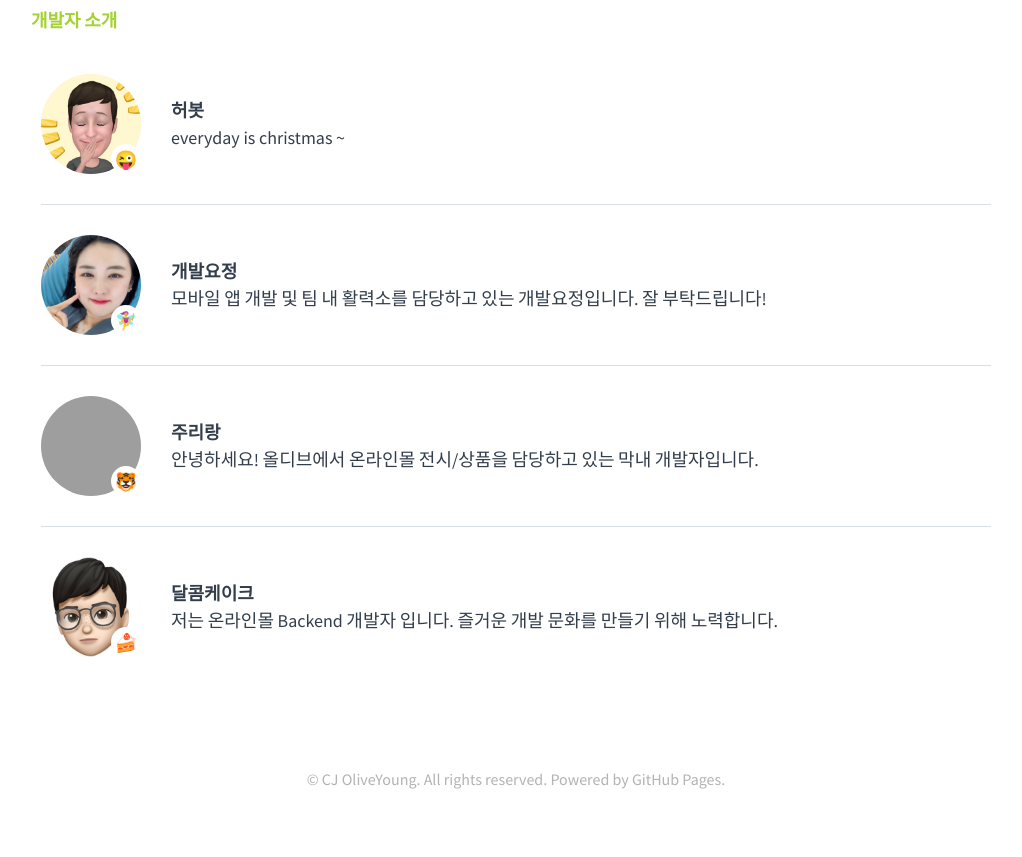
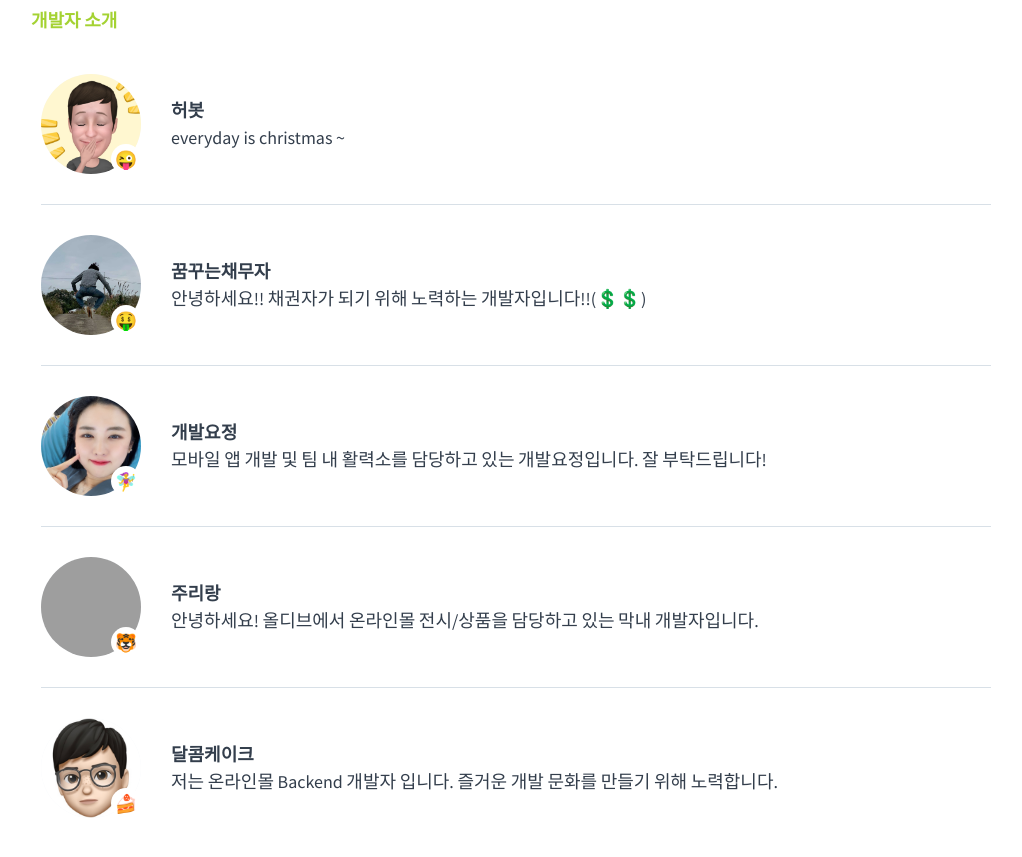
Before and after one commit to tedpark/oy-alldev.github.io, a Jekyll site: the page built from about/index.md, in a window 1280 px wide and 900 px high, scrolled down 855 px, cut to the strip 0-857 px from the top of the window. Shown: the whole strip, without its empty margins (124-1146 px from the left). Built offline with Jekyll 4.4.1, drawn with Linux system fonts in a browser that asks for light colours; before the commit the page ends 1676 px from its top, so only the background shows below that; grey boxes are pictures that could not be loaded.

Commit message:
feature/프로필 추가 & 리드미 업데이트 & ignore 추가

```diff
--- a/_data/members.yml
+++ b/_data/members.yml
@@ -30,3 +30,9 @@
   emoji: 😜
   thumbnail: 831341.jpg
   comment: everyday is christmas ~
+
+- id: 834560
+  name: 꿈꾸는채무자
+  emoji: 🤑
+  thumbnail: 834560.jpg
+  comment: 안녕하세요!! 채권자가 되기 위해 노력하는 개발자입니다!!(💲💲)
```
Also changed, not shown: README.md, meta/members/834560.jpg (added), 1 other file.
